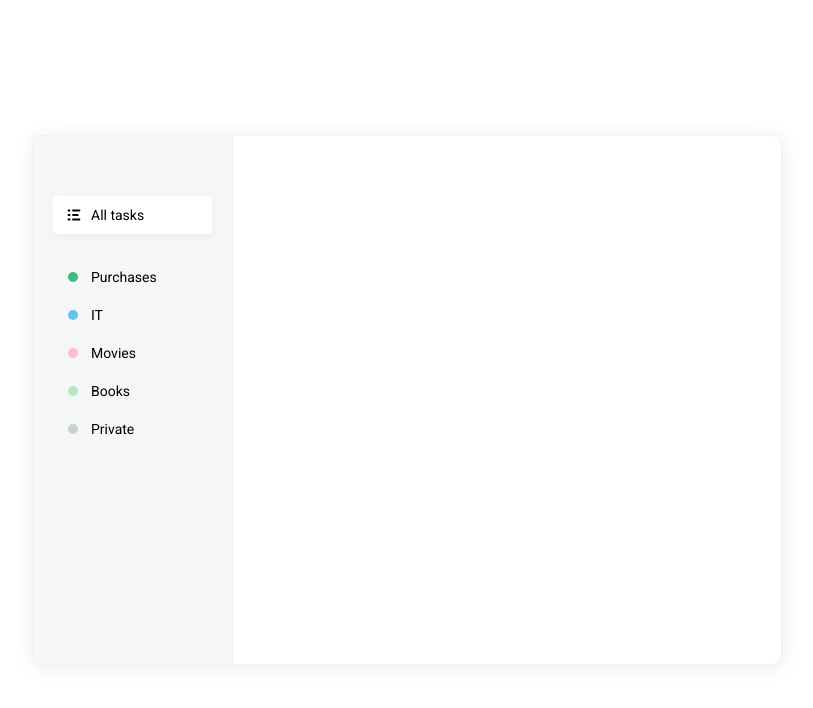
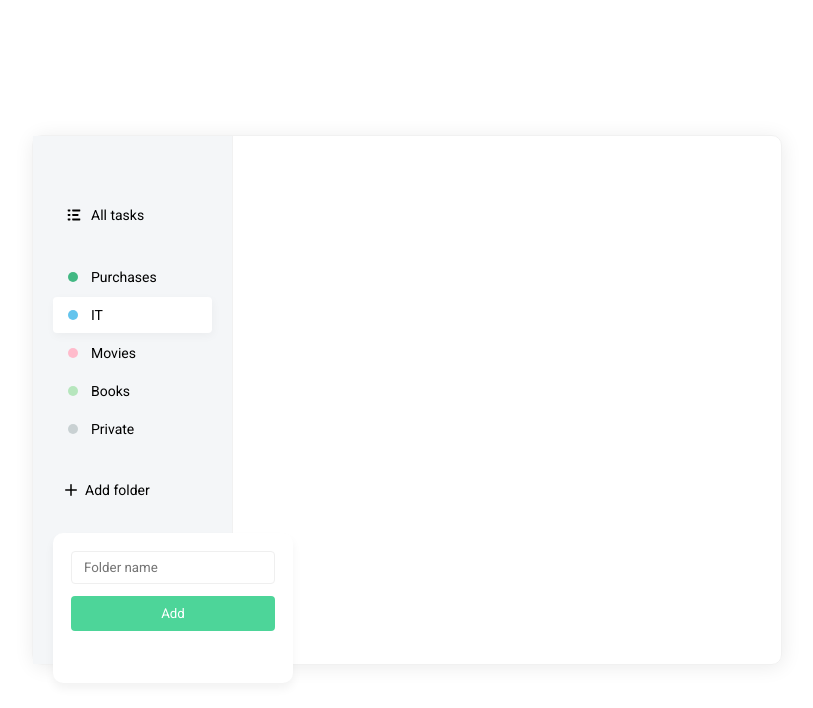
Before and after one commit to YuriLopata/todo, a React (Create React App) app: page / in a window 1280 px wide. Shown: the top 708 px of the page, without its empty margins (233-1046 px from the left). Built offline with nearby package versions, Linux system fonts and the light colour scheme.

Commit message:
add button "Add folder" + popup window for adding

```diff
--- a/package.json
+++ b/package.json
@@ -6,6 +6,7 @@
     "@testing-library/jest-dom": "^5.16.5",
     "@testing-library/react": "^13.4.0",
     "@testing-library/user-event": "^13.5.0",
+    "classnames": "^2.3.2",
     "react": "^18.2.0",
     "react-dom": "^18.2.0",
     "react-scripts": "5.0.1",
@@ -35,5 +36,9 @@
       "last 1 firefox version",
       "last 1 safari version"
     ]
+  },
+  "devDependencies": {
+    "eslint": "^8.37.0",
+    "eslint-plugin-react": "^7.32.2"
   }
 }
--- a/src/App.js
+++ b/src/App.js
@@ -1,5 +1,6 @@
 import React from "react";
 import List from "./components/List/List";
+import AddList from "./components/AddList/AddList";
 
 function App() {
   return (
@@ -23,34 +24,38 @@
                 </svg>
               ),
               name: "All tasks",
-              active: true
             },
           ]}
+          isRemovable={false}
         />
+
         <List
           items={[
             {
-              color: 'green',
-              name: "Purchases"
+              color: "green",
+              name: "Purchases",
             },
             {
-              color: 'blue',
-              name: "IT"
+              color: "blue",
+              name: "IT",
+              active: true,
             },
             {
-              color: 'pink',
-              name: "Movies"
+              color: "pink",
+              name: "Movies",
             },
             {
-              color: 'yellow',
-              name: "Books"
+              color: "yellow",
+              name: "Books",
             },
             {
-              color: 'gray',
-              name: "Private"
-            }
+              color: "gray",
+              name: "Private",
+            },
           ]}
+          isRemovable={true}
         />
+        <AddList />
       </div>
 
       <div className="todo__tasks"></div>
--- /dev/null
+++ b/src/components/AddList/AddList.jsx
@@ -0,0 +1,55 @@
+import React, { useState } from "react";
+import List from "../List/List";
+
+import "./AddList.scss";
+
+const AddList = () => {
+  const [visiblePopup, setvisiblePopup] = useState(true);
+
+  return (
+    <div className="add-list">
+      <List
+        onClick={() => setvisiblePopup(true)}
+        items={[
+          {
+            className: "add-list__button",
+            icon: (
+              <svg
+                width="12"
+                height="12"
+                viewBox="0 0 16 16"
+                fill="none"
+                xmlns="http://www.w3.org/2000/svg"
+              >
+                <path
+                  d="M8 1V15"
+                  stroke="black"
+                  strokeWidth="2"
+                  strokeLinecap="round"
+                  strokeLinejoin="round"
+                />
+                <path
+                  d="M1 8H15"
+                  stroke="black"
+                  strokeWidth="2"
+                  strokeLinecap="round"
+                  strokeLinejoin="round"
+                />
+              </svg>
+            ),
+            name: "Add folder",
+          },
+        ]}
+        isRemovable={false}
+      />
+      {visiblePopup && (
+        <div className="add-list__popup">
+          <input className="field" type="text" placeholder="Folder name"></input>
+          <button className="button">Add</button>
+        </div>
+      )}
+    </div>
+  );
+};
+
+export default AddList;
--- /dev/null
+++ b/src/components/AddList/AddList.scss
@@ -0,0 +1,20 @@
+.add-list {
+
+
+    &__popup {
+        width: 240px;
+        height: 150px;
+        background-color: #fff;
+        box-shadow: 0px 6px 10px rgba(0, 0, 0, 0.05);
+        border-radius: 10px;
+        padding: 18px;
+    }
+
+    .field {
+        margin-bottom: 12px;
+    }
+
+    .button {
+        width: 100%;
+    }
+}
--- a/src/components/List/List.jsx
+++ b/src/components/List/List.jsx
@@ -1,14 +1,20 @@
 import React from "react";
+import classNames from "classnames";
 
 import "./List.scss";
 
-const List = ({ items }) => {
+const List = ({ items, isRemovable, onClick }) => {
   return (
-    <ul className="list">
-      {items.map((item) => (
-        <li className={item.active ? 'active' : ''}>
+    <ul onClick={onClick} className="list">
+      {items.map((item, index) => (
+        <li
+          key={index}
+          className={classNames(item.className, { active: item.active })}
+        >
           <i>
-            {item.icon ? item.icon : (
+            {item.icon ? (
+              item.icon
+            ) : (
               <i className={`badge badge--${item.color}`}></i>
             )}
           </i>
--- a/src/components/List/List.scss
+++ b/src/components/List/List.scss
@@ -1,5 +1,14 @@
 .list {
     margin-bottom: 25px;
+
+    &__button_add {
+      opacity: 0.5;
+
+      &:hover {
+        opacity: 1;
+      }
+
+    }
 
     li {
       display: flex;
--- a/src/index.js
+++ b/src/index.js
@@ -6,7 +6,7 @@
 
 const root = ReactDOM.createRoot(document.getElementById('root'));
 root.render(
-  <React.StrictMode>
+  // <React.StrictMode> // commented because of double render (console.log)
     <App />
-  </React.StrictMode>
+// </React.StrictMode>
 );
--- a/src/index.scss
+++ b/src/index.scss
@@ -5,7 +5,7 @@
   padding: 0;
   list-style: none;
   outline: 0;
-  font-family: 'Roboto', -apple-system, system-ui, sans-serif;
+  font-family: "Roboto", -apple-system, system-ui, sans-serif;
   -webkit-font-smoothing: antialiased;
   -moz-osx-font-smoothing: grayscale;
 }
@@ -30,3 +30,33 @@
     padding: 60px 20px;
   }
 }
+
+.button {
+  background: #4dd599;
+  color: #fff;
+  border: none;
+  border-radius: 4px;
+  padding: 10px;
+  cursor: pointer;
+
+  &:hover,
+  :focus {
+    background-color: darken(#4dd599, 6%);
+  }
+
+  &:active {
+    background-color: darken(#4dd599, 10%);
+  }
+}
+
+.field {
+  width: 100%;
+  background: #ffffff;
+  border: 1px solid #efefef;
+  border-radius: 4px;
+  padding: 8px 12px;
+
+  &:focus {
+    border-color: #dbdbdb;
+  }
+}
```
Also changed, not shown: public/index.html (+0 -10 lines), .eslintrc.js (added), 1 other file (tests, documents, lock files or other folders).
